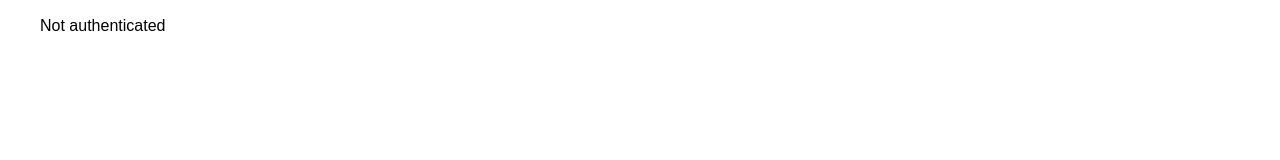
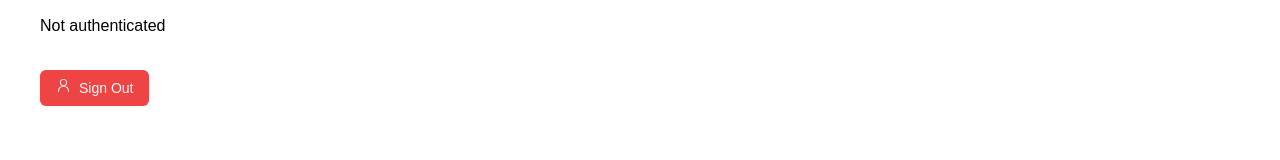
Before and after one commit to ThommysArt/Prindle-Nextjs, a Next.js app: page /home/settings in a window 1280 px wide. Shown: the part 238-398 px from the top of the page. Built offline with nearby package versions, Linux system fonts and the light colour scheme; no server answers.

Commit message:
Frontend: added signout button to settings

```diff
--- /dev/null
+++ b/app/auth/_components/cancel-sign-out-button.tsx
@@ -0,0 +1,16 @@
+"use client"
+
+import { Button } from '@/components/ui/button'
+import { Cross2Icon } from '@radix-ui/react-icons'
+import Link from 'next/link'
+import { useRouter } from 'next/router'
+import React from 'react'
+
+export const CancelSignOutButton = () => {
+    const router = useRouter()
+  return (
+    <Button variant="outline" onClick={()=>router.back()}>
+        Cancel <Cross2Icon className='ml-2'/>
+    </Button>
+  )
+}
--- a/app/auth/sign-out/page.tsx
+++ b/app/auth/sign-out/page.tsx
@@ -20,7 +20,8 @@ export default function SignUpPage() {
           </CardTitle>
           <CardDescription>Are you sure you want to sign out?</CardDescription>
         </CardHeader>
-        <CardFooter>
+        <CardFooter className="flex gap-4">
+          <Button variant="outline">Cancel</Button>
           <Button type="submit" variant="destructive">Sign Out</Button>
         </CardFooter>
       </form>
--- a/app/home/settings/page.tsx
+++ b/app/home/settings/page.tsx
@@ -2,6 +2,9 @@ import { Suspense } from 'react'
 import { ThemeSwitcher } from './_components/theme-switcher'
 import { UserAccountCard } from './_components/user-account-card'
 import { Skeleton } from '@/components/ui/skeleton'
+import { Button } from '@/components/ui/button'
+import Link from 'next/link'
+import { PersonIcon } from '@radix-ui/react-icons'
 
 export default function SettingsPage() {
   return (
@@ -23,6 +26,13 @@ export default function SettingsPage() {
             <UserAccountCard />
           </Suspense>
         </section>
+        <section>
+          <Button variant="destructive">
+            <Link href="/auth/sign-out" className="flex gap-2">
+              <PersonIcon /> Sign Out
+            </Link>
+          </Button>
+        </section>
       </div>
     </div>
   )
```
